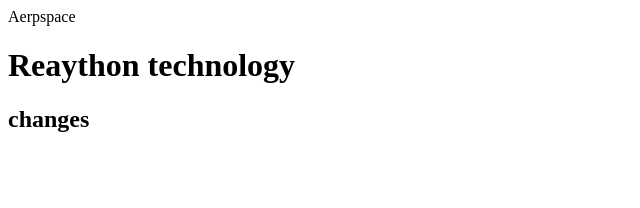
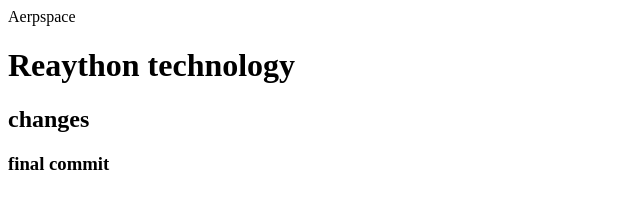
Before and after one commit to deepak223098/test1, a plain HTML site: page index.html in a window 1280 px wide. Shown: the whole page, without its empty margins (0-640 px from the left). Drawn offline with Linux system fonts and the light colour scheme.

Commit message:
Update index.html

```diff
--- a/index.html
+++ b/index.html
@@ -2,3 +2,4 @@
 <body>Aerpspace</body>
 <h1>Reaython technology</h1>
 <h2>changes</h2>
+<h3>final commit</h3>
```
